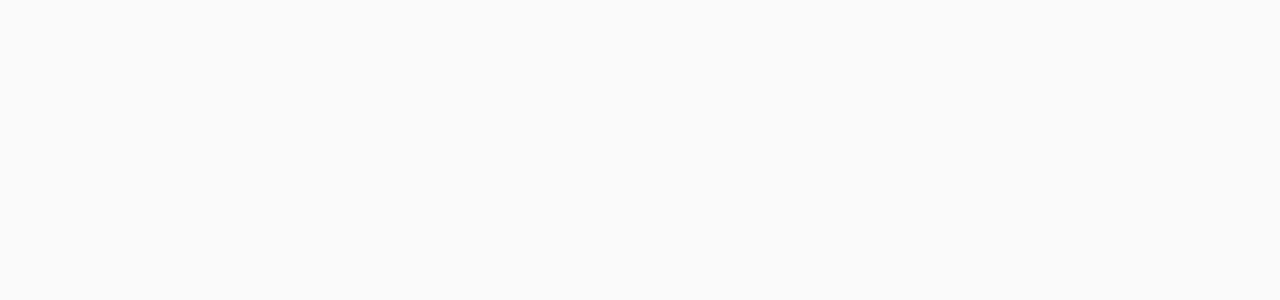
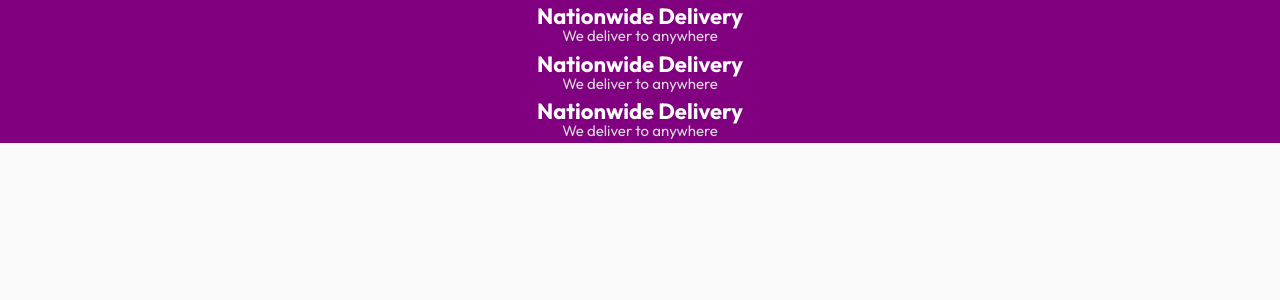
Before and after one commit to timmyproofficial/premier-store, a React (Vite) app: page / in a window 1280 px wide. Shown: the top 300 px of the page. Built offline with nearby package versions, Linux system fonts and the light colour scheme.

Commit message:
Build the feature component

```diff
--- a/src/App.tsx
+++ b/src/App.tsx
@@ -1,5 +1,36 @@
 function App() {
-  return <></>;
+  return (
+    <>
+      <div className="bg-primary-color">
+        <div className="flex flex-col items-center">
+          <p className="text-[2.2rem] font-[700] text-white">
+            Nationwide Delivery
+          </p>
+          <small className="text-white-accent text-[1.5rem] mt-[-8px]">
+            We deliver to anywhere
+          </small>
+        </div>
+
+        <div className="flex flex-col items-center">
+          <p className="text-[2.2rem] font-[700] text-white">
+            Nationwide Delivery
+          </p>
+          <small className="text-white-accent text-[1.5rem] mt-[-8px]">
+            We deliver to anywhere
+          </small>
+        </div>
+
+        <div className="flex flex-col items-center">
+          <p className="text-[2.2rem] font-[700] text-white">
+            Nationwide Delivery
+          </p>
+          <small className="text-white-accent text-[1.5rem] mt-[-8px]">
+            We deliver to anywhere
+          </small>
+        </div>
+      </div>
+    </>
+  );
 }
 
 export default App;
--- /dev/null
+++ b/src/components/Feature.tsx
@@ -0,0 +1,12 @@
+const Feature = () => {
+  return (
+    <div className="flex flex-col items-center">
+      <p className="text-[2.2rem] font-[700] text-white">Nationwide Delivery</p>
+      <small className="text-white-accent text-[1.5rem] mt-[-8px]">
+        We deliver to anywhere
+      </small>
+    </div>
+  );
+};
+
+export default Feature;
```
